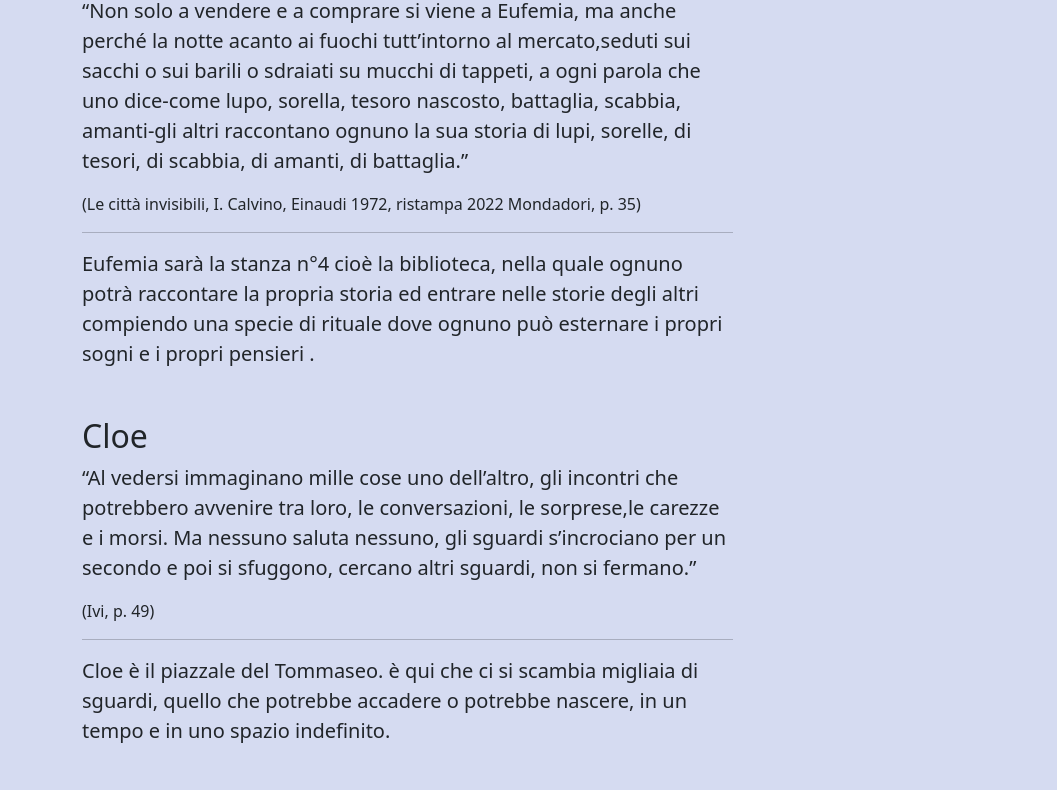
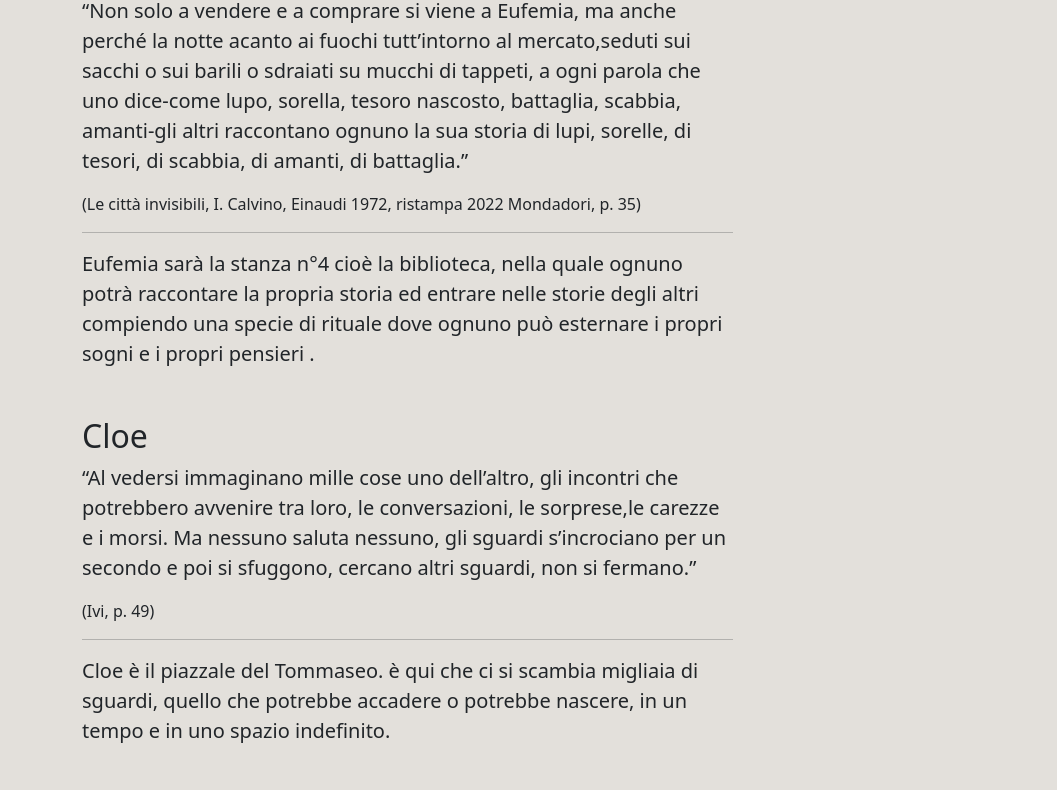
Before and after one commit to Samuel782/Tommaseo, a plain HTML site: page index.html in a window 1280 px wide. Shown: the part 2010-2800 px from the top of the page, without its empty margins (0-1057 px from the left). Drawn offline with nearby package versions, Linux system fonts and the light colour scheme; some icons are missing.

Commit message:
Quarto commit
Basta, ora sono in vacanza

```diff
--- a/scss/_variables.scss
+++ b/scss/_variables.scss
@@ -310,14 +310,14 @@ $dark:          $gray-900 !default;
 
 // scss-docs-start theme-colors-map
 $theme-colors: (
-  "light":      #d5dbf1,
-  "dark":       #0c102b,
-  "primary":    #0a38a9,
-  "secondary":  #ca3b72,
-  "info":       #e533d7,
-  "success":    #089e5c,
-  "warning":    #e0ca09,
-  "danger":     #ee1c03,
+    "light":      #e3e0db,
+    "dark":       #161223,
+    "primary":    #e2a732,
+    "secondary":  #736d8c,
+    "info":       #2e3f7d,
+    "success":    #4ea516,
+    "warning":    #fec04d,
+    "danger":     #f10b5d,
 );
 // scss-docs-end theme-colors-map
 
```
Also changed, not shown: build/css/bootstrap-grid.css, build/css/bootstrap-reboot.css, build/css/bootstrap-utilities.css, build/css/bootstrap.css.
